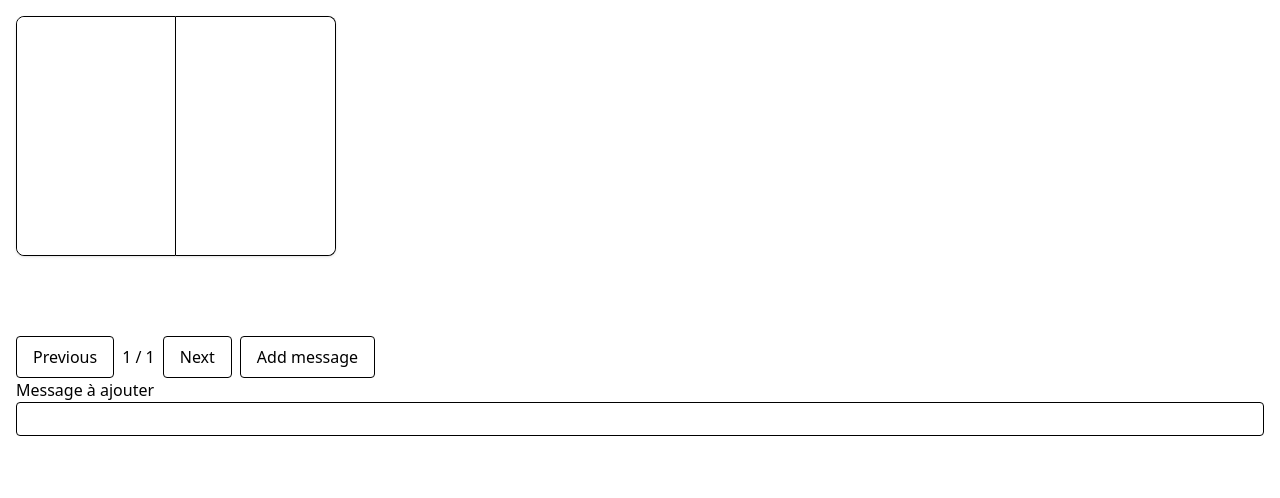
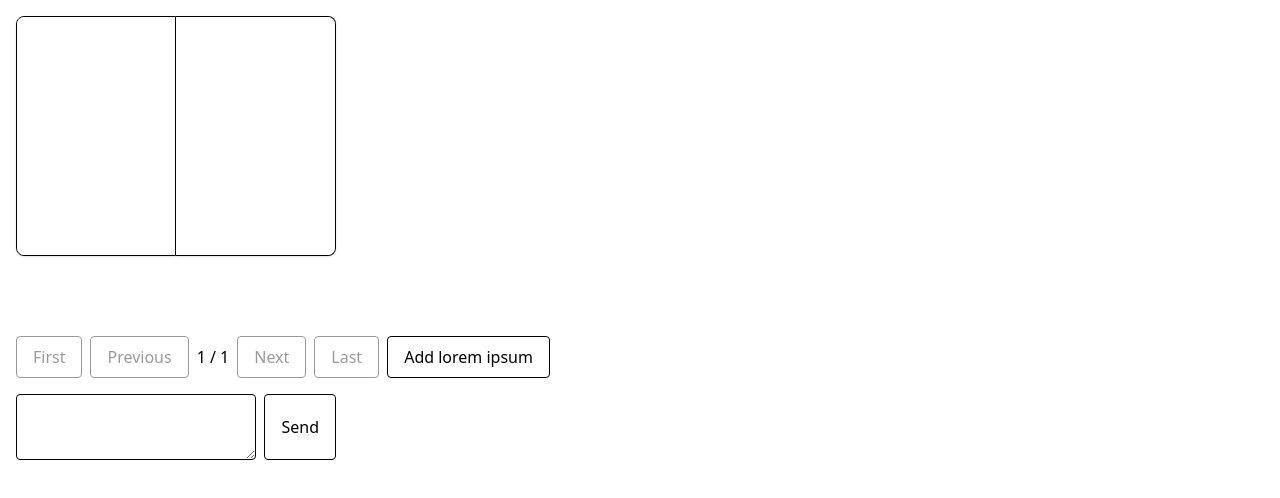
Before and after one commit to Vahelnir/lumis-book, a Vue app: page / in a window 1280 px wide. Shown: the top 498 px of the page. Built offline with nearby package versions, Linux system fonts and the light colour scheme; the HTML template or start-up script is replaced by a standard one.

Commit message:
feat: add message input to write custom messages & improve pagination

```diff
--- a/src/App.vue
+++ b/src/App.vue
@@ -1,43 +1,9 @@
 <script setup lang="ts">
-import { ref } from "vue";
 import BookFrame from "./components/BookFrame.vue";
-
-const messages = ref<string[]>([
-  "Ahah merci, bienvenue par ici ! :D",
-  "Niceee elle est plus buguée",
-  "Ptet qu'on pouvait en avoir qu'une à la fois en fait",
-  "Fudge cétait où mar",
-  "Merci beaucoup pour le prime A6doff !!! :D",
-  // some more
-  "Ahah merci, bienvenue par ici ! :D",
-  "Niceee elle est plus buguée",
-  "Ptet qu'on pouvait en avoir qu'une à la fois en fait",
-]);
-// const messages = ref<string[]>([]);
-
-const messageToAdd = ref("");
-
-function addMessage() {
-  messages.value.push(messageToAdd.value);
-  messageToAdd.value = "";
-  console.log("hello");
-}
 </script>
 
 <template>
   <div class="p-4">
     <BookFrame></BookFrame>
-
-    <div>
-      <label class="flex flex-col">
-        Message à ajouter
-        <input
-          v-model="messageToAdd"
-          type="text"
-          class="rounded border border-black px-2 py-1"
-          @keyup.enter="addMessage()"
-        />
-      </label>
-    </div>
   </div>
 </template>
--- a/src/components/BookFrame.vue
+++ b/src/components/BookFrame.vue
@@ -26,6 +26,17 @@ watch(bookElement, async (element, _, onCleanup) => {
   onCleanup(() => book.value?.destroy());
 });
 
+const message = ref("");
+async function sendMessage() {
+  if (!book.value) {
+    return;
+  }
+
+  const text = message.value;
+  message.value = "";
+  await handleLoading(book.value?.writeMessage(text));
+}
+
 const loading = ref(false);
 async function addMessageEvent() {
   if (!book.value) {
@@ -50,10 +61,16 @@ async function handleLoading(promise: Promise<unknown>) {
 
 <template>
   <div ref="bookElement"></div>
-  <div v-if="book" class="mt-20 flex gap-2">
+  <div v-if="book" class="mt-20 flex flex-col gap-4">
     <div class="flex items-center gap-2">
       <UIButton
-        :disabled="loading"
+        :disabled="loading || currentPair <= 0"
+        @click="handleLoading(book.moveToPagePair(0))"
+      >
+        First
+      </UIButton>
+      <UIButton
+        :disabled="loading || currentPair <= 0"
         @click="handleLoading(book.movePagePair(-1))"
       >
         Previous
@@ -63,14 +80,26 @@ async function handleLoading(promise: Promise<unknown>) {
         {{ pairCount }}
       </div>
       <UIButton
-        :disabled="loading"
+        :disabled="loading || currentPair + 1 >= pairCount"
         @click="handleLoading(book.movePagePair(1))"
       >
         Next
       </UIButton>
+      <UIButton
+        :disabled="loading || currentPair + 1 >= pairCount"
+        @click="handleLoading(book.moveToPagePair(pairCount - 1))"
+      >
+        Last
+      </UIButton>
+
+      <UIButton :disabled="loading" @click="addMessageEvent">
+        Add lorem ipsum
+      </UIButton>
     </div>
-    <UIButton :disabled="loading" @click="addMessageEvent">
-      Add message
-    </UIButton>
+
+    <div class="flex w-80 gap-2">
+      <textarea v-model="message" class="w-full rounded border px-4 py-2" />
+      <UIButton :disabled="loading" @click="sendMessage">Send</UIButton>
+    </div>
   </div>
 </template>
```
